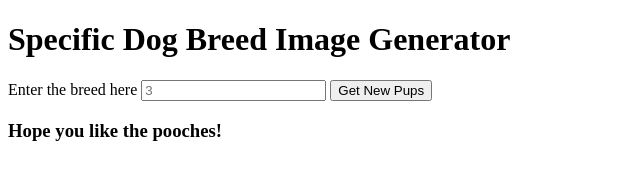
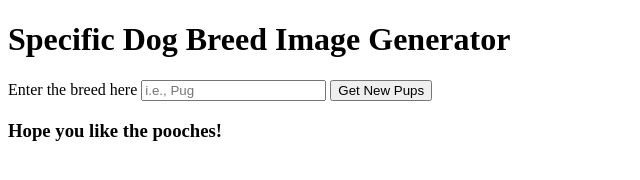
Before and after one commit to rcmartinez54/dog-breed-search-app, a plain HTML site: page index.html in a window 1280 px wide. Shown: the full height of the page, 0-640 px from the left. Drawn offline with nearby package versions, Linux system fonts and the light colour scheme.

Commit message:
changed placeholder on input

```diff
--- a/index.html
+++ b/index.html
@@ -14,7 +14,7 @@
         <main role="main">
             <form id="js-get-new-dogs-form">
                 <label for="new-dogs-entry">Enter the breed here</label>
-                <input type="text" name="new-dogs-entry" id="new-dogs-entry" placeholder="3">
+                <input type="text" name="new-dogs-entry" id="new-dogs-entry" placeholder="i.e., Pug">
                 <button type="submit">Get New Pups</button>
             </form>
             <div class="dog-image-container hidden">
```
